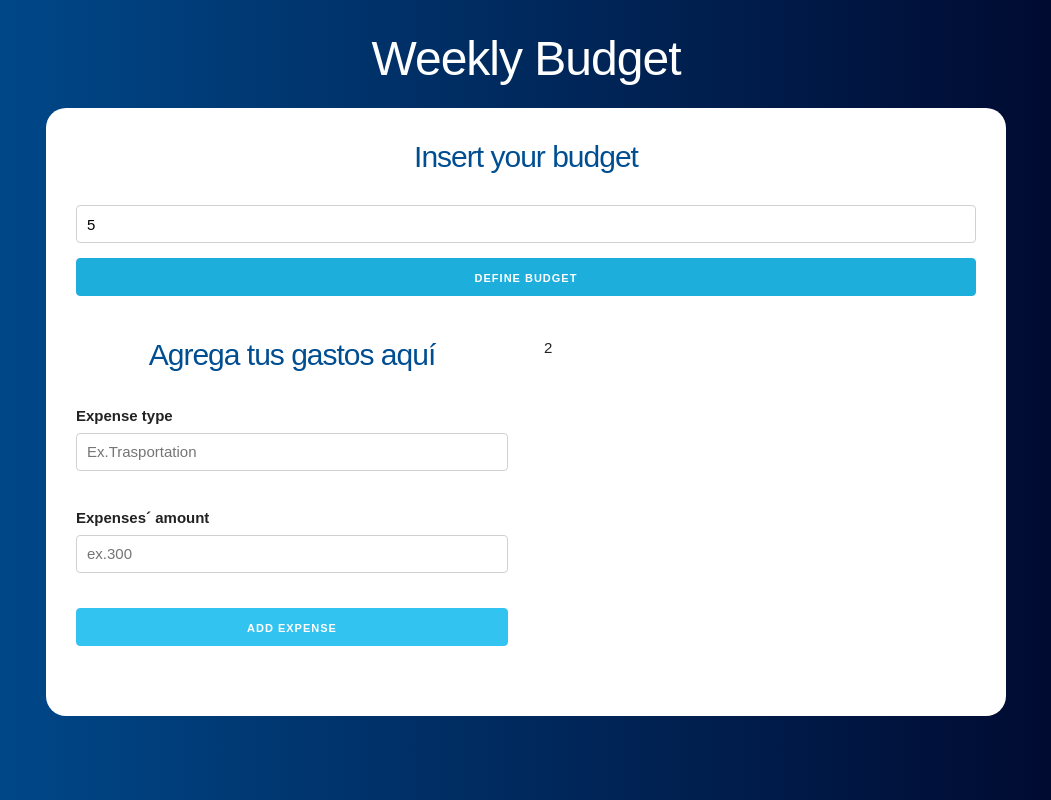
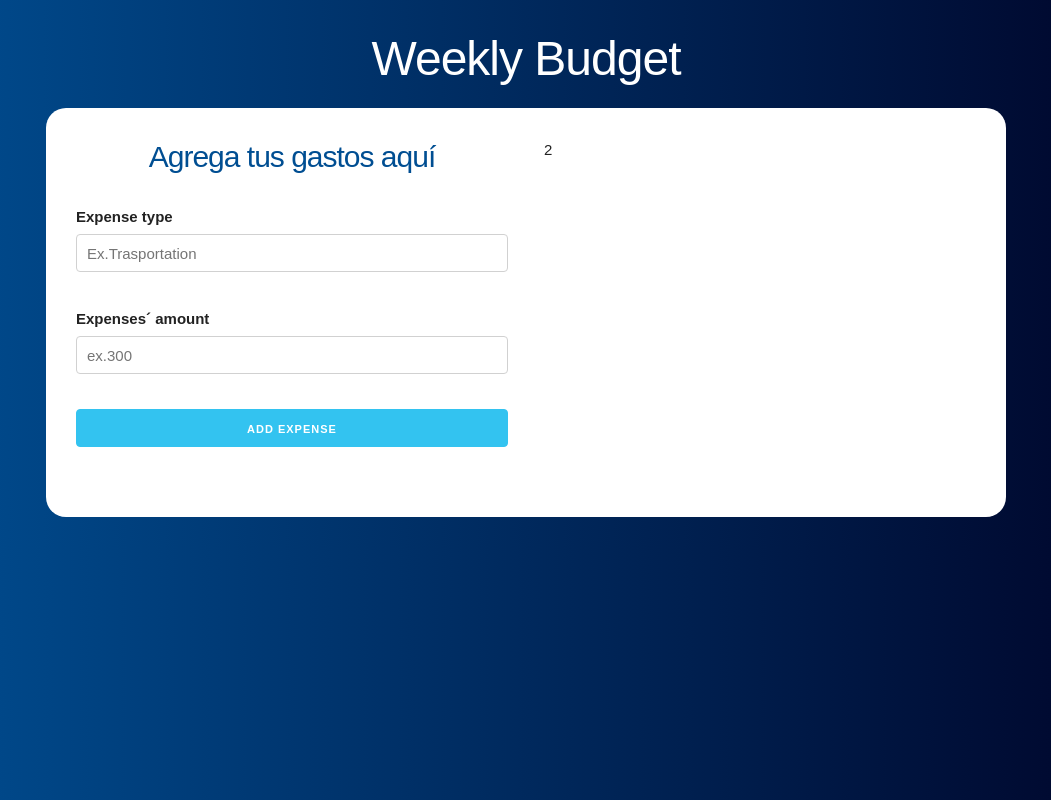
Before and after one commit to cneme23/BudgetManager, a React (Create React App) app in the folder budget-manager/: page / in a window 1280 px wide. Both pictures are taken after typing "5" into the empty fields and a click on the input "Define Budget". Shown: the whole page, without its empty margins (114-1165 px from the left). Built offline with nearby package versions, Linux system fonts and the light colour scheme.

Commit message:
adding changes

```diff
--- a/budget-manager/src/App.js
+++ b/budget-manager/src/App.js
@@ -12,6 +12,12 @@ function App() {
 const [budget, saveBudget]= useState(0);
 const [remain, saveRemain]=useState(0);
 
+//Ahora vamos a hacer el estado para mostrar o no el componente Question
+
+const [showquestion,updateQuestion]=useState(true);
+
+
+
 
   return (
     <div className="container">
@@ -20,13 +26,15 @@ const [remain, saveRemain]=useState(0);
       <div className="contenido-principal contenido">
         {/* Aca le paso por props las funciones que se van a encargar de cambiar el estado.
         Ahora tendriamos en el componente question ambas funciones para usar */}
-        <Question
+
+{ showquestion ? (
+  <Question
           saveBudget={saveBudget}
           saveRemain={saveRemain}
+          updateQuestion={updateQuestion}
         />
-
-
-    <div className="row">
+) : (
+<div className="row">
         <div className= "one-half column">
             <Form/>
         </div>
@@ -36,6 +44,10 @@ const [remain, saveRemain]=useState(0);
         </div>
 
       </div>
+)
+
+}
+
     </div>
      </header>
 
--- a/budget-manager/src/components/Question.js
+++ b/budget-manager/src/components/Question.js
@@ -1,7 +1,7 @@
 import React, {useState} from "react";
 import Error from "./Error";
 
-const Question = ({saveBudget,saveRemain}) => {
+const Question = ({saveBudget,saveRemain,updateQuestion}) => {
 
     //Aca definimos el primer State. Inicialmente va a estar en 0
     const [quantity,saveQuantity] = useState(0);
@@ -27,13 +27,15 @@ const Question = ({saveBudget,saveRemain}) => {
         return;
     }
 
-    //Si pasa la validacion van a pasar 3 cosas:
+    //Si pasa la validacion van a pasar 4 cosas:
     //A-No se va a guardar el error
     //B-Se guarda la cantidad de $ dispo
     //C- Se guarda lo que queda disponible como plata restante
+    //D- Se deja de mostrar la pantalla del presupuesto inicial
     saveError(false);
     saveBudget(quantity);
     saveRemain(quantity);
+    updateQuestion(false);
 
     }
 
```
